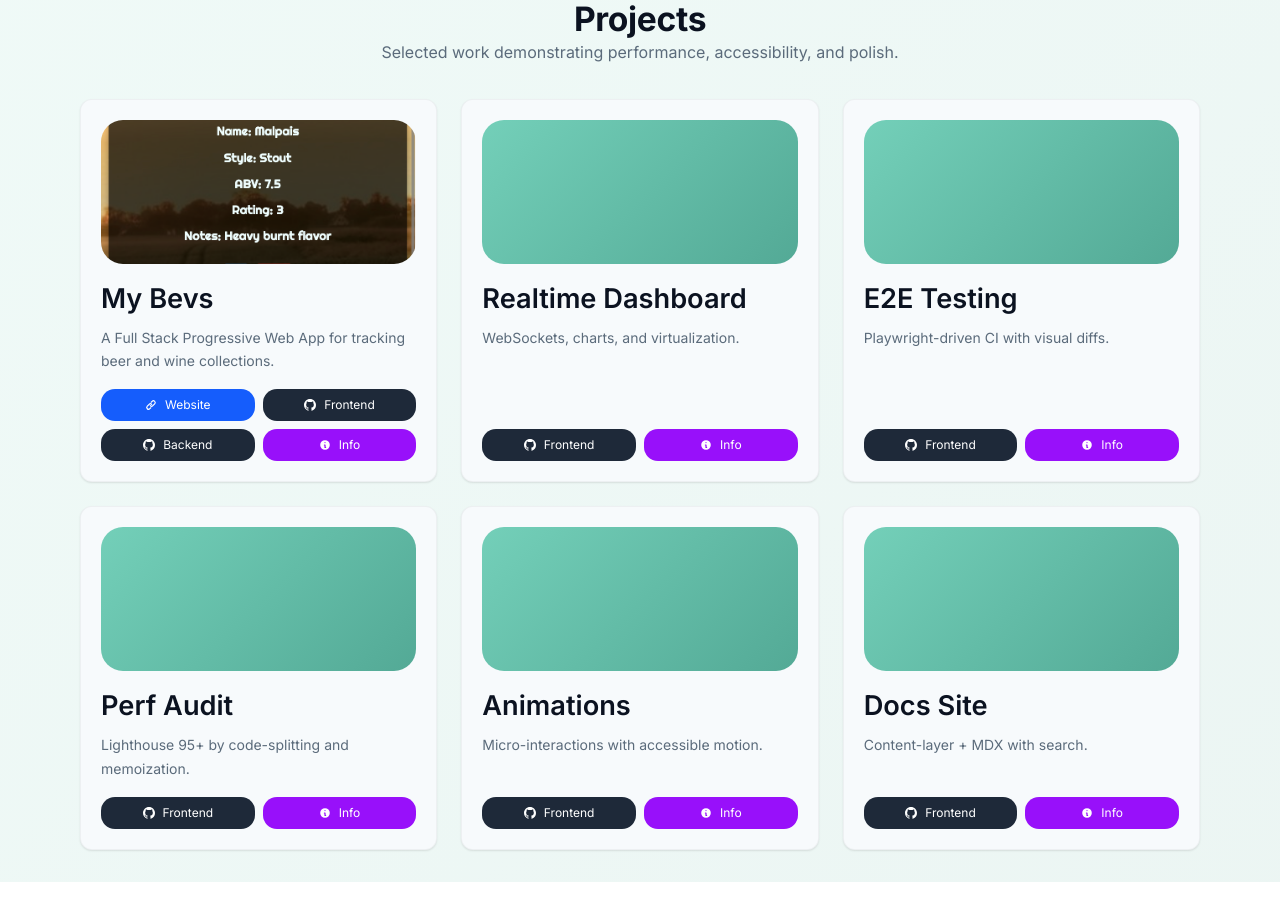
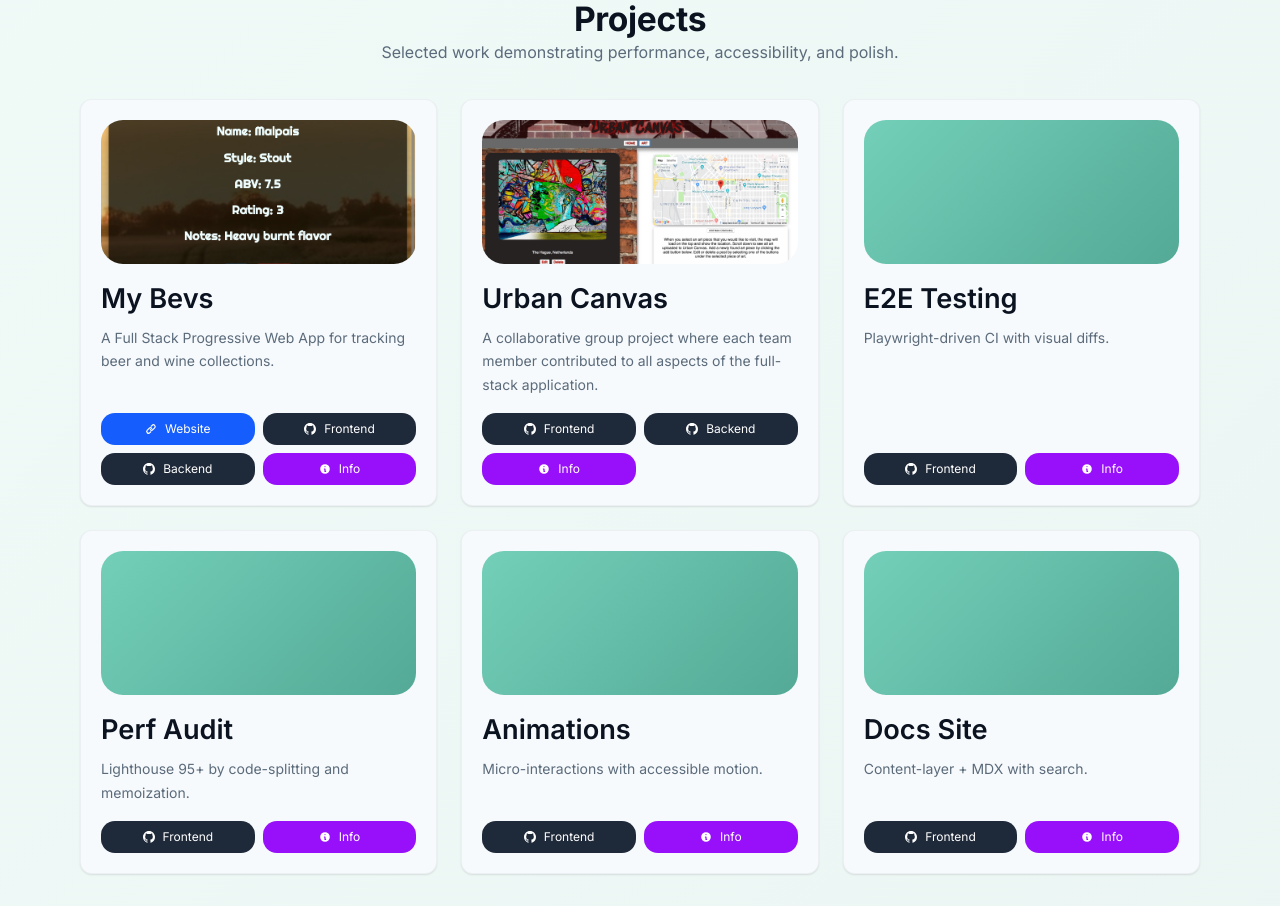
Before and after one commit to NicholasMunson/ntmdevdotcom, a Next.js app: page / in a window 1280 px wide. Shown: the part 4600-5517 px from the top of the page. Built offline with nearby package versions, Linux system fonts and the light colour scheme.

Commit message:
Add Urban Canvas project to Projects page with detailed description, technologies, features, and challenges; include project image for enhanced visual representation.

```diff
--- a/src/app/views/projectsPage/Projects.tsx
+++ b/src/app/views/projectsPage/Projects.tsx
@@ -71,14 +71,43 @@ export default function Projects({ parallaxConfig }: ProjectsProps) {
       }
     },
     {
-      title: "Realtime Dashboard",
-      desc: "WebSockets, charts, and virtualization.",
-      githubFrontend: "https://github.com/yourusername/realtime-dashboard",
+      title: "Urban Canvas",
+      desc: "A collaborative group project where each team member contributed to all aspects of the full-stack application.",
+      image: "/urbanCanvus.png",
+      githubFrontend: "https://github.com/NicholasMunson/UrbanCanvas",
+      githubBackend: "https://github.com/Pleeper228/urban-canvas-server",
       detailedInfo: {
-        description: "A real-time data visualization dashboard built with modern web technologies.",
-        technologies: ["React", "WebSockets", "Chart.js", "Virtualization"],
-        features: ["Real-time Updates", "Interactive Charts", "Data Virtualization"],
-        challenges: ["WebSocket Management", "Performance Optimization", "Data Visualization"]
+        description: "A collaborative full-stack group project where each team member contributed to all aspects of the application including frontend, backend, database design, and deployment. This project demonstrates strong teamwork, code collaboration, and full-stack development skills across the entire technology stack.",
+        technologies: [
+          "JavaScript",
+          "Node.js",
+          "Express",
+          "Database Design",
+          "API Development",
+          "Frontend Development",
+          "Git Collaboration",
+          "Group Project Management"
+        ],
+        features: [
+          "Full-Stack Development",
+          "Team Collaboration",
+          "Database Integration",
+          "API Design",
+          "Frontend-Backend Communication",
+          "Version Control",
+          "Code Review Process",
+          "Project Planning"
+        ],
+        challenges: [
+          "Team Coordination",
+          "Code Merge Conflicts",
+          "Feature Integration",
+          "Database Schema Design",
+          "API Endpoint Planning",
+          "Git Workflow Management",
+          "Cross-Team Communication",
+          "Project Timeline Management"
+        ]
       }
     },
     {
```
Also changed, not shown: public/urbanCanvus.png (added).
